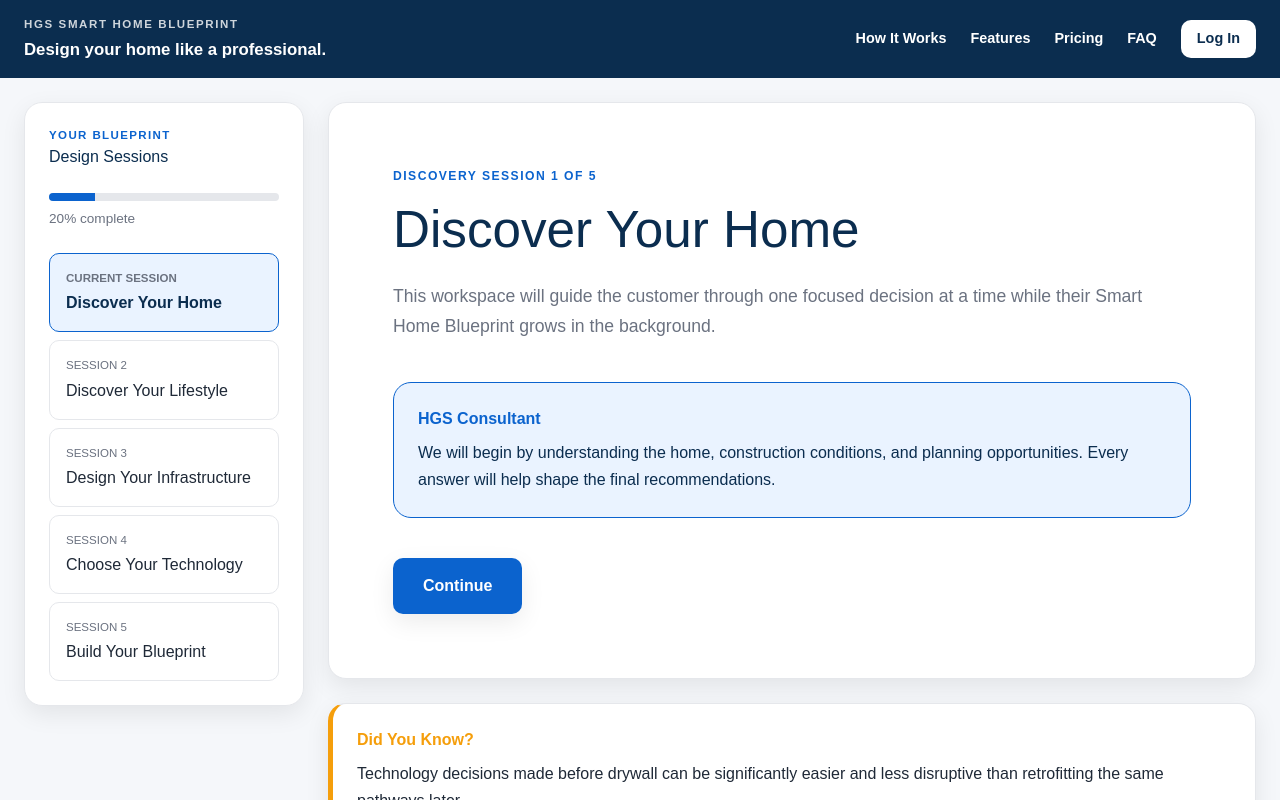
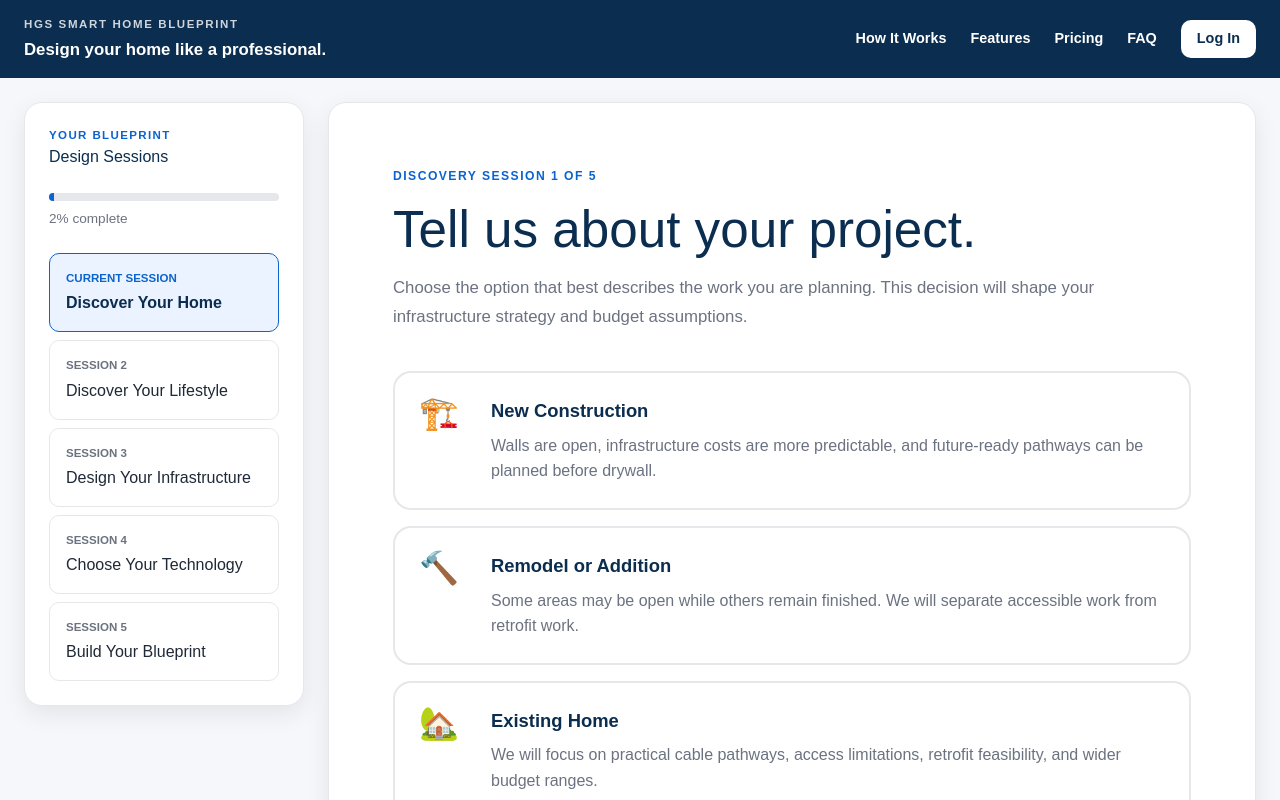
Before and after one commit to HGSolutionsWI/Smart-Home-Blueprint, a Next.js app: page /blueprint in a window 1280 px wide. Shown: the top 800 px of the page. Built offline with nearby package versions, Linux system fonts and the light colour scheme.

Commit message:
Build first interactive discovery question

```diff
--- a/components/consultation/BlueprintWorkspace.tsx
+++ b/components/consultation/BlueprintWorkspace.tsx
@@ -1,45 +1,85 @@
 "use client";
 
-import { useState } from "react";
+import { useMemo, useState } from "react";
 
+import { OptionCard } from "@/components/consultation/OptionCard";
 import { Card } from "@/components/ui/Card/card";
 import { PrimaryButton } from "@/components/ui/Button/PrimaryButton";
 import { theme } from "@/lib/constants/theme";
 
 const consultationSteps = [
+  "Discover Your Home",
+  "Discover Your Lifestyle",
+  "Design Your Infrastructure",
+  "Choose Your Technology",
+  "Build Your Blueprint",
+];
+
+const projectOptions = [
   {
-    id: "home",
-    label: "Discover Your Home",
-    status: "active",
+    id: "new-construction",
+    icon: "🏗️",
+    title: "New Construction",
+    description:
+      "Walls are open, infrastructure costs are more predictable, and future-ready pathways can be planned before drywall.",
   },
   {
-    id: "lifestyle",
-    label: "Discover Your Lifestyle",
-    status: "upcoming",
+    id: "remodel-addition",
+    icon: "🔨",
+    title: "Remodel or Addition",
+    description:
+      "Some areas may be open while others remain finished. We will separate accessible work from retrofit work.",
   },
   {
-    id: "infrastructure",
-    label: "Design Your Infrastructure",
-    status: "upcoming",
-  },
-  {
-    id: "technology",
-    label: "Choose Your Technology",
-    status: "upcoming",
-  },
-  {
-    id: "blueprint",
-    label: "Build Your Blueprint",
-    status: "upcoming",
+    id: "existing-home",
+    icon: "🏡",
+    title: "Existing Home",
+    description:
+      "We will focus on practical cable pathways, access limitations, retrofit feasibility, and wider budget ranges.",
   },
 ];
 
+const guidanceByProject = {
+  "new-construction": {
+    consultant:
+      "Excellent timing. Since the walls are open, we can prioritize wiring, conduit, equipment locations, and future expansion before those decisions become expensive to change.",
+    didYouKnow:
+      "Installing pathways during framing is usually far easier than opening finished walls later.",
+  },
+  "remodel-addition": {
+    consultant:
+      "This is a strong opportunity to improve infrastructure in the areas already under construction while planning realistic transitions into finished parts of the home.",
+    didYouKnow:
+      "A remodel can establish new technology pathways even when only part of the home is open.",
+  },
+  "existing-home": {
+    consultant:
+      "No problem. We will focus on practical routes through attics, basements, crawl spaces, closets, existing conduit, and selective drywall access where needed.",
+    didYouKnow:
+      "A finished home can still support excellent wired technology, but installer pathway review becomes much more important.",
+  },
+} as const;
+
+type ProjectType = keyof typeof guidanceByProject;
+
 export function BlueprintWorkspace() {
-  const [currentStep, setCurrentStep] = useState(0);
+  const [selectedProjectType, setSelectedProjectType] =
+    useState<ProjectType | null>(null);
 
-  const progress = Math.round(
-    ((currentStep + 1) / consultationSteps.length) * 100,
-  );
+  const progress = selectedProjectType ? 8 : 2;
+
+  const activeGuidance = useMemo(() => {
+    if (!selectedProjectType) {
+      return {
+        consultant:
+          "Let’s begin with the project itself. This first answer determines how we approach wiring, access, risk, and budget confidence throughout the Blueprint.",
+        didYouKnow:
+          "The same technology package can have very different installation costs depending on whether walls are open or finished.",
+      };
+    }
+
+    return guidanceByProject[selectedProjectType];
+  }, [selectedProjectType]);
 
   return (
     <main
@@ -124,17 +164,12 @@ export function BlueprintWorkspace() {
               }}
             >
               {consultationSteps.map((step, index) => {
-                const isActive = index === currentStep;
-                const isComplete = index < currentStep;
+                const isActive = index === 0;
 
                 return (
-                  <button
-                    key={step.id}
-                    type="button"
-                    onClick={() => setCurrentStep(index)}
+                  <div
+                    key={step}
                     style={{
-                      width: "100%",
-                      textAlign: "left",
                       padding: theme.spacing.md,
                       borderRadius: theme.radius.medium,
                       border: `1px solid ${
@@ -145,43 +180,40 @@ export function BlueprintWorkspace() {
                       background: isActive
                         ? "#EAF3FF"
                         : theme.colors.surface,
-                      color: isActive
-                        ? theme.colors.primaryDark
-                        : theme.colors.text,
-                      cursor: "pointer",
-                      fontWeight: isActive ? 700 : 500,
                     }}
                   >
                     <span
                       style={{
                         display: "block",
                         fontSize: "0.72rem",
-                        color: isComplete
-                          ? theme.colors.success
+                        color: isActive
+                          ? theme.colors.primary
                           : theme.colors.textLight,
                         marginBottom: theme.spacing.xs,
+                        fontWeight: 700,
                       }}
                     >
-                      {isComplete
-                        ? "COMPLETE"
-                        : isActive
-                          ? "CURRENT SESSION"
-                          : `SESSION ${index + 1}`}
+                      {isActive ? "CURRENT SESSION" : `SESSION ${index + 1}`}
                     </span>
 
-                    {step.label}
-                  </button>
+                    <span
+                      style={{
+                        color: isActive
+                          ? theme.colors.primaryDark
+                          : theme.colors.text,
+                        fontWeight: isActive ? 700 : 500,
+                      }}
+                    >
+                      {step}
+                    </span>
+                  </div>
                 );
               })}
             </nav>
           </Card>
         </aside>
 
-        <section
-          style={{
-            minWidth: 0,
-          }}
-        >
+        <section style={{ minWidth: 0 }}>
           <Card
             style={{
               padding: theme.spacing.xxl,
@@ -197,7 +229,7 @@ export function BlueprintWorkspace() {
                 marginBottom: theme.spacing.md,
               }}
             >
-              DISCOVERY SESSION {currentStep + 1} OF 5
+              DISCOVERY SESSION 1 OF 5
             </p>
 
             <h1
@@ -205,25 +237,46 @@ export function BlueprintWorkspace() {
                 color: theme.colors.primaryDark,
                 fontSize: "clamp(2rem, 4vw, 3.5rem)",
                 lineHeight: 1.1,
-                marginBottom: theme.spacing.lg,
+                marginBottom: theme.spacing.md,
               }}
             >
-              {consultationSteps[currentStep].label}
+              Tell us about your project.
             </h1>
 
             <p
               style={{
                 color: theme.colors.textLight,
-                fontSize: "1.1rem",
+                fontSize: "1.05rem",
                 lineHeight: 1.7,
                 maxWidth: "760px",
                 marginBottom: theme.spacing.xl,
               }}
             >
-              This workspace will guide the customer through one focused
-              decision at a time while their Smart Home Blueprint grows in the
-              background.
+              Choose the option that best describes the work you are planning.
+              This decision will shape your infrastructure strategy and budget
+              assumptions.
             </p>
+
+            <div
+              style={{
+                display: "grid",
+                gap: theme.spacing.md,
+                marginBottom: theme.spacing.xl,
+              }}
+            >
+              {projectOptions.map((option) => (
+                <OptionCard
+                  key={option.id}
+                  icon={option.icon}
+                  title={option.title}
+                  description={option.description}
+                  selected={selectedProjectType === option.id}
+                  onSelect={() =>
+                    setSelectedProjectType(option.id as ProjectType)
+                  }
+                />
+              ))}
+            </div>
 
             <div
               style={{
@@ -252,19 +305,11 @@ export function BlueprintWorkspace() {
                   margin: 0,
                 }}
               >
-                We will begin by understanding the home, construction
-                conditions, and planning opportunities. Every answer will help
-                shape the final recommendations.
+                {activeGuidance.consultant}
               </p>
             </div>
 
-            <PrimaryButton
-              onClick={() =>
-                setCurrentStep((step) =>
-                  Math.min(step + 1, consultationSteps.length - 1),
-                )
-              }
-            >
+            <PrimaryButton disabled={!selectedProjectType}>
               Continue
             </PrimaryButton>
           </Card>
@@ -293,9 +338,7 @@ export function BlueprintWorkspace() {
                 margin: 0,
               }}
             >
-              Technology decisions made before drywall can be significantly
-              easier and less disruptive than retrofitting the same pathways
-              later.
+              {activeGuidance.didYouKnow}
             </p>
           </Card>
         </section>
--- /dev/null
+++ b/components/consultation/OptionCard.tsx
@@ -0,0 +1,94 @@
+"use client";
+
+import { theme } from "@/lib/constants/theme";
+
+type OptionCardProps = {
+  icon: string;
+  title: string;
+  description: string;
+  selected: boolean;
+  onSelect: () => void;
+};
+
+export function OptionCard({
+  icon,
+  title,
+  description,
+  selected,
+  onSelect,
+}: OptionCardProps) {
+  return (
+    <button
+      type="button"
+      aria-pressed={selected}
+      onClick={onSelect}
+      style={{
+        width: "100%",
+        display: "grid",
+        gridTemplateColumns: "56px minmax(0, 1fr)",
+        gap: theme.spacing.md,
+        alignItems: "start",
+        padding: theme.spacing.lg,
+        textAlign: "left",
+        background: selected ? "#EAF3FF" : theme.colors.surface,
+        border: `2px solid ${
+          selected ? theme.colors.primary : theme.colors.border
+        }`,
+        borderRadius: theme.radius.large,
+        cursor: "pointer",
+        boxShadow: selected ? theme.shadow.card : "none",
+        transition:
+          "border-color 160ms ease, background 160ms ease, transform 160ms ease",
+      }}
+    >
+      <span
+        aria-hidden="true"
+        style={{
+          fontSize: "2rem",
+          lineHeight: 1,
+        }}
+      >
+        {icon}
+      </span>
+
+      <span>
+        <span
+          style={{
+            display: "block",
+            color: theme.colors.primaryDark,
+            fontSize: "1.15rem",
+            fontWeight: 800,
+            marginBottom: theme.spacing.sm,
+          }}
+        >
+          {title}
+        </span>
+
+        <span
+          style={{
+            display: "block",
+            color: theme.colors.textLight,
+            lineHeight: 1.6,
+          }}
+        >
+          {description}
+        </span>
+
+        {selected && (
+          <span
+            style={{
+              display: "inline-block",
+              marginTop: theme.spacing.md,
+              color: theme.colors.primary,
+              fontSize: "0.8rem",
+              fontWeight: 800,
+              letterSpacing: "0.08em",
+            }}
+          >
+            SELECTED
+          </span>
+        )}
+      </span>
+    </button>
+  );
+}
```
